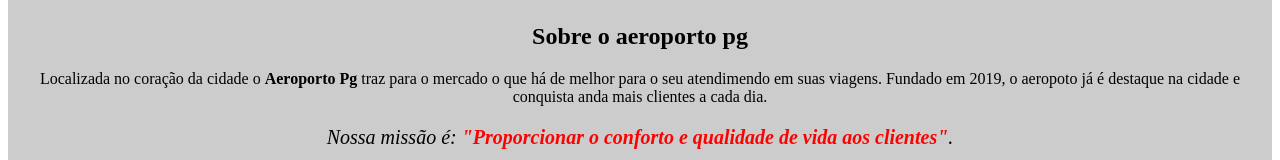
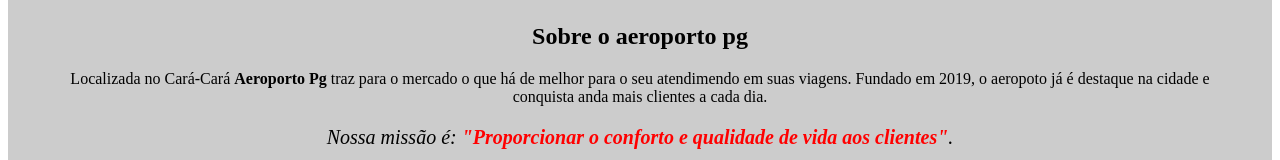
Before and after one commit to grasiellipaola/meu-primeiro-projeto-, a plain HTML site: page index.html in a window 1280 px wide. Shown: the part 532-692 px from the top of the page. Drawn offline with Linux system fonts and the light colour scheme.

Commit message:
Update index.html

```diff
--- a/index.html
+++ b/index.html
@@ -14,7 +14,7 @@
 		<div class="principal">
 			<h2 class="titulo-centralizado">Sobre o aeroporto pg</h2>
 
-			<p>Localizada no coração da cidade o <strong>Aeroporto Pg</strong> traz para o mercado o que há de melhor para o seu atendimendo em suas viagens. Fundado em 2019, o aeropoto já é destaque na cidade e conquista anda mais clientes a cada dia.</p>
+			<p>Localizada no Cará-Cará  <strong>Aeroporto Pg</strong> traz para o mercado o que há de melhor para o seu atendimendo em suas viagens. Fundado em 2019, o aeropoto já é destaque na cidade e conquista anda mais clientes a cada dia.</p>
 
 			<p id="missao"><em>Nossa missão é: <strong>"Proporcionar o conforto  e qualidade de vida aos clientes"</strong>.</em></p>
 
```
